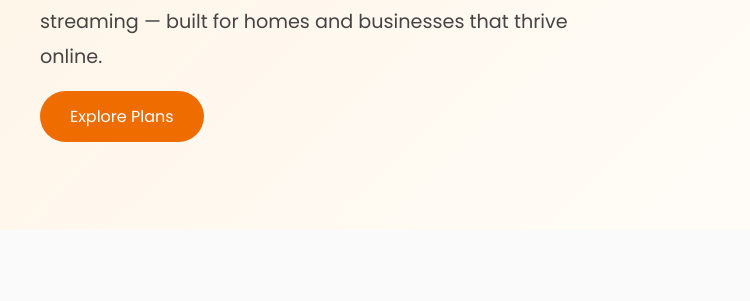
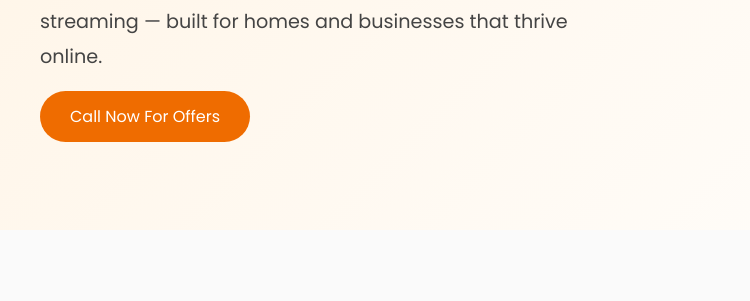
Before and after one commit to fibernerix/fibernerix, a plain HTML site: page index.html in a window 1280 px wide. Shown: the part 303-604 px from the top of the page, 0-750 px from the left. Drawn offline with nearby package versions, Linux system fonts and the light colour scheme.

Commit message:
Update index.html

```diff
--- a/index.html
+++ b/index.html
@@ -29,7 +29,8 @@
     <div class="hero-text" data-aos="fade-right">
       <h1>Stay Connected with <span>Fibernerix</span></h1>
       <p>Lightning-fast internet, unmatched uptime, and flawless streaming — built for homes and businesses that thrive online.</p>
-      <a href="#plans" class="hero-btn">Explore Plans</a>
+
+ <a class="hero-btn" href="tel:+18663870525">Call Now For Offers</a>
     </div>
     <div class="hero-image" data-aos="fade-left">
       <img src="https://img.freepik.com/free-vector/internet-speed-concept-illustration_114360-9023.jpg" alt="Internet Hero Graphic">
@@ -441,6 +442,7 @@
     <div class="footer-column">
       <h4>Contact</h4>
       <p>Phone: <a href="tel:+18663870525">+1 (866) 387-0525</a></p>
+ <p>Phone: <a href="tel:+18887682956">+1 (866) 387-0525</a></p>
     </div>
 
     <div class="footer-column">
```
